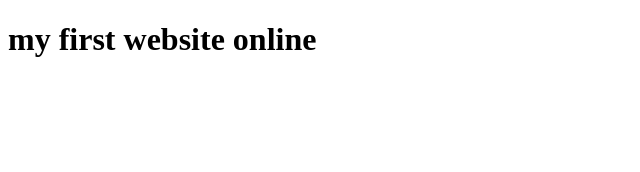
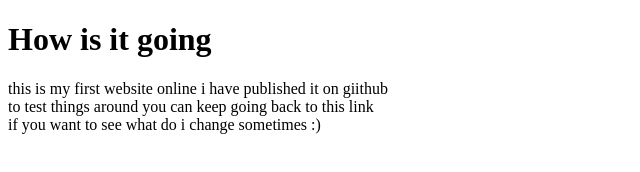
Before and after one commit to Gavriel-N/Gavriel-n.github.io, a plain HTML site: page index.html in a window 1280 px wide. Shown: the whole page, without its empty margins (0-640 px from the left). Drawn offline with Linux system fonts and the light colour scheme.

Commit message:
Update index.html

```diff
--- a/index.html
+++ b/index.html
@@ -1,9 +1,12 @@
 <!DOCTYPE html>
 <html>
     <head>
-        <title>Hello</title>
+        <title>Hello bubachka</title>
     </head>
     <body>
-        <h1>my first website online</h1>
+        <h1>How is it going</h1>
+        <p>this is my first website online i have published it on giithub<br>
+            to test things around you can keep going back to this link<br>
+            if you want to see what do i change sometimes :)</p>
     </body>
 </html>
```
